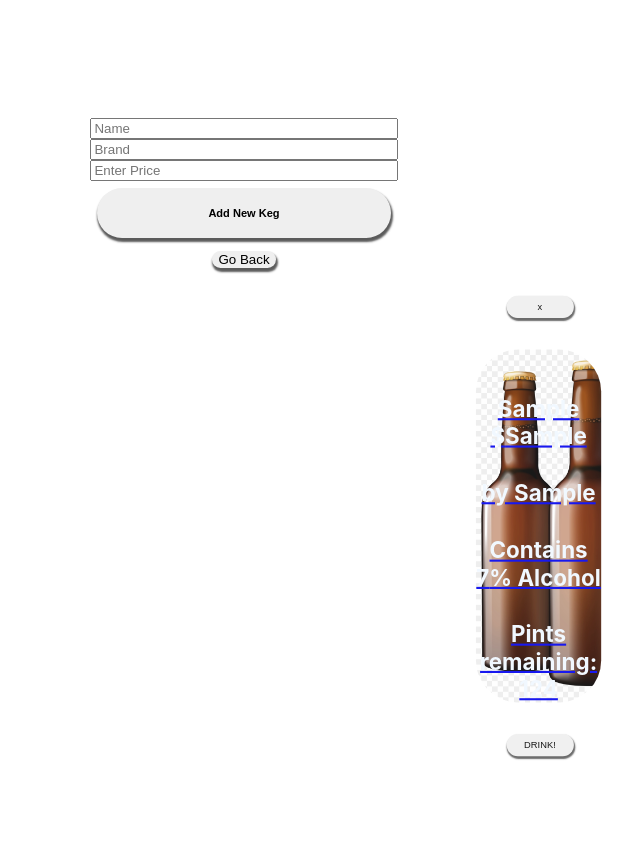
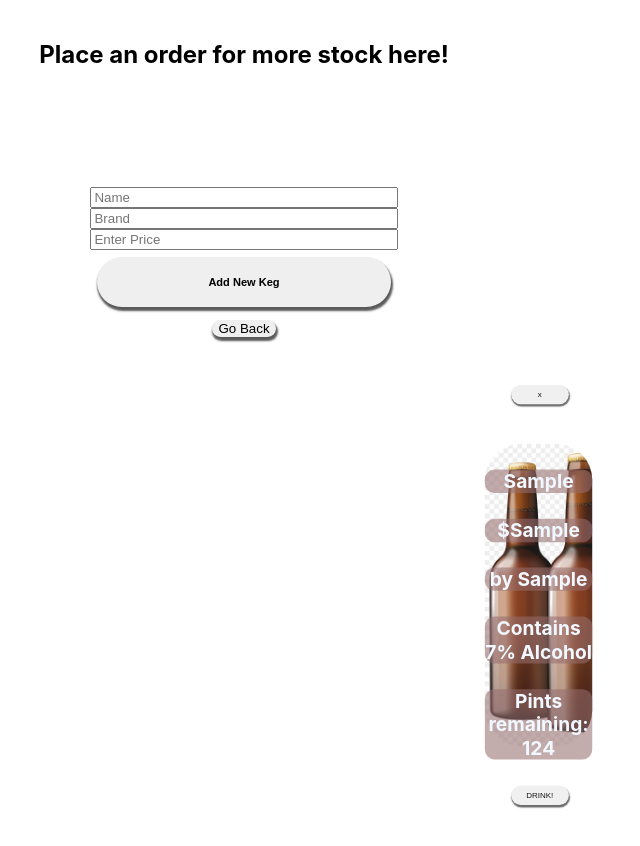
Before and after one commit to marcusanthonylorenzo/tap-room, a React (Create React App) app: page /Add in a window 1280 px wide. Both pictures are taken after typing "Sample", "Sample", "Sample" into the empty fields and a click on the button "Add New Keg". Shown: the top 846 px of the page, without its empty margins (396-1036 px from the left). Built offline with nearby package versions, Linux system fonts and the light colour scheme; the HTML template or start-up script is replaced by a standard one.

Commit message:
almost MVP?

```diff
--- a/src/App.css
+++ b/src/App.css
@@ -1,5 +1,12 @@
 .App {
+  display: flex;
+  flex-direction: column;
   text-align: center;
+  justify-content: center;
+}
+
+a {
+  text-decoration: none;
 }
 
 @media (prefers-reduced-motion: no-preference) {
@@ -38,3 +45,13 @@ button {
   margin: 2%;
   box-shadow: 1px 3px 2px 1px rgba(50, 50, 50, 0.8);
 }
+
+button:hover {
+  cursor: pointer;
+  opacity: 80%;
+}
+
+.keg-details h4 {
+  background-color: rgba(140, 94, 94, 0.568);
+  border-radius: 1rem;
+}
--- a/src/Components/AddKeg/AddKeg.js
+++ b/src/Components/AddKeg/AddKeg.js
@@ -43,6 +43,8 @@ export default class AddKeg extends React.Component {
     return (
       <>
         <div key={this.state.id} className="add-keg-container">
+
+          <h2 style={{marginTop: `5vh`}}> Place an order for more stock here! </h2>
 
           <div className="form-wrap">
             <form className="form" onSubmit={this.submitAndClear}>
--- a/src/Components/Home/Home.js
+++ b/src/Components/Home/Home.js
@@ -13,7 +13,7 @@ const Home = ({kegsList, filterKeg }) => {
     <>
     <div className="home-container">
 
-          {kegsList.length === 0 ? nothing : offering}
+          { kegsList.length === 0 ? nothing : offering}
 
 
           <Link to="/Add">
--- a/src/Components/KegCard/KegCard.css
+++ b/src/Components/KegCard/KegCard.css
@@ -17,7 +17,11 @@
   height: 90%;
   width: 20%;
   border-radius: 60px;
-  transform: scale(0.7);
+  transform: scale(0.6);
+  opacity: 90%;
+}
+
+.keg :hover {
   opacity: 90%;
 }
 
--- a/src/Components/KegCard/KegCard.js
+++ b/src/Components/KegCard/KegCard.js
@@ -1,12 +1,15 @@
-import React from 'react'
+import React, {useState} from 'react'
 import { Link } from 'react-router-dom'
 import './KegCard.css'
 
 const KegCard = ({ kegsList, filterKeg }) => {
 
+  const [getPints, setPints] = useState(124);
+
   // const readLocalStorage = localStorage.getItem("kegs")
 
   const getAllKegs = kegsList.map((keg, i) => {
+
       return (
 
           <div key={i} className="keg">
@@ -18,10 +21,11 @@ const KegCard = ({ kegsList, filterKeg }) => {
 
             <Link to={`/Details/${keg.id}`}>
               <div className="keg-details">
-                <h4>{keg.name} ${keg.price} </h4>
+                <h4>{keg.name}</h4>
+                <h4>${keg.price} </h4>
                 <h4> by {keg.brand} </h4>
                 <h4>Contains {keg.alcoholContent}% Alcohol</h4>
-                <h4>Pints remaining: {keg.pintsRemaining}</h4>
+                <h4>Pints remaining: {getPints}</h4>
               </div>
             </Link>
 
@@ -29,7 +33,8 @@ const KegCard = ({ kegsList, filterKeg }) => {
               <button className="drink" onClick={(e)=>{
                 e.preventDefault();
                 keg.pintsRemaining-=1
-                console.log("clicky")
+                setPints(keg.pintsRemaining);
+                console.log(keg.pintsRemaining)
               }}>DRINK!</button>
             </div>
 
```
Also changed, not shown: 1 other file (tests, documents, lock files or other folders).
